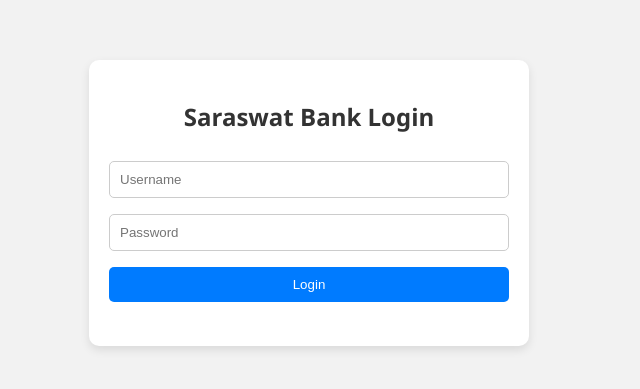
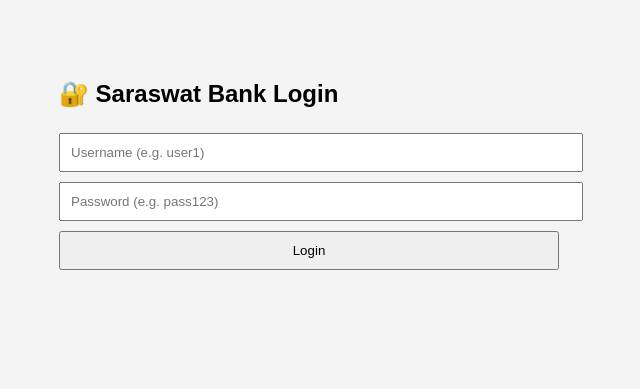
Before and after one commit to CHRISTUPREMCHANDNEELA/trash, a Flask app: template templates/index.html in a window 1280 px wide. Shown: the top 389 px of the page, without its empty margins (331-971 px from the left). Run offline with Flask 3, Linux system fonts and the light colour scheme; the template is opened without the code that fills it, so the values that code supplies are empty.

Commit message:
changes doen

```diff
--- a/apps.py
+++ b/apps.py
@@ -5,6 +5,7 @@ from datetime import datetime
 app = Flask(__name__)
 CORS(app)
 
+# 🔐 Sample user data
 users = {
     "user1": {
         "password": "pass123",
@@ -18,10 +19,7 @@ users = {
     }
 }
 
-@app.route("/")
-def home():
-    return "Banking Portal Backend is running!"
-
+# Login API
 @app.route("/api/login", methods=["POST"])
 def login():
     data = request.get_json()
@@ -33,6 +31,7 @@ def login():
         return jsonify(success=True, account=user["account"])
     return jsonify(success=False, message="Invalid credentials"), 401
 
+# Fund Transfer API
 @app.route("/api/transfer", methods=["POST"])
 def transfer():
     data = request.get_json()
@@ -53,9 +52,6 @@ def transfer():
     else:
         return jsonify(success=False, message="Insufficient balance"), 400
 
-@app.route("/")
-def home():
-    return "Banking Portal Backend is running!"
-
+# Run server
 if __name__ == "__main__":
     app.run(debug=True)
--- a/templates/index.html
+++ b/templates/index.html
@@ -1,175 +1,107 @@
 <!DOCTYPE html>
-<html lang="en">
+<html>
 <head>
-  <meta charset="UTF-8">
   <title>Saraswat Bank Portal</title>
+  <meta charset="UTF-8" />
   <style>
     body {
-      font-family: 'Segoe UI', sans-serif;
-      background-color: #f2f2f2;
-      margin: 0;
-      padding: 0;
+      font-family: Arial;
+      max-width: 500px;
+      margin: 40px auto;
+      padding: 20px;
+      background: #f4f4f4;
     }
-
-    .container {
-      width: 400px;
-      margin: 60px auto;
-      padding: 20px;
-      background-color: #fff;
+    input, button {
+      padding: 10px;
+      margin: 5px 0;
+      width: 100%;
+    }
+    .section {
+      margin-top: 30px;
+      background: white;
+      padding: 15px;
       border-radius: 10px;
-      box-shadow: 0 4px 10px rgba(0,0,0,0.1);
-    }
-
-    h2, h3 {
-      text-align: center;
-      color: #333;
-    }
-
-    input, button {
-      width: 100%;
-      padding: 10px;
-      margin: 8px 0;
-      box-sizing: border-box;
-      border-radius: 5px;
-      border: 1px solid #ccc;
-    }
-
-    button {
-      background-color: #007bff;
-      color: white;
-      border: none;
-      cursor: pointer;
-    }
-
-    button:hover {
-      background-color: #0056b3;
-    }
-
-    .hidden {
-      display: none;
-    }
-
-    ul {
-      list-style: none;
-      padding: 0;
-    }
-
-    .success {
-      color: green;
-    }
-
-    .error {
-      color: red;
-    }
-
-    .section {
-      margin-top: 20px;
+      box-shadow: 0 0 10px #ccc;
     }
   </style>
 </head>
 <body>
+  <h2>🔐 Saraswat Bank Login</h2>
+  <input type="text" id="username" placeholder="Username (e.g. user1)">
+  <input type="password" id="password" placeholder="Password (e.g. pass123)">
+  <button onclick="login()">Login</button>
 
-  <div class="container" id="loginForm">
-    <h2>Saraswat Bank Login</h2>
-    <input type="text" id="username" placeholder="Username" />
-    <input type="password" id="password" placeholder="Password" />
-    <button onclick="login()">Login</button>
-    <p id="loginMessage" class="error"></p>
-  </div>
+  <div id="accountSection" class="section" style="display: none;">
+    <h3>💳 Account Info</h3>
+    <p><strong>Account No:</strong> <span id="accNum"></span></p>
+    <p><strong>Balance:</strong> ₹<span id="balance"></span></p>
 
-  <div class="container hidden" id="dashboard">
-    <h2>Welcome, <span id="displayUser"></span></h2>
+    <h4>💸 Transfer Funds</h4>
+    <input type="text" id="toAccount" placeholder="To Account">
+    <input type="number" id="amount" placeholder="Amount to Transfer">
+    <button onclick="transfer()">Send</button>
 
-    <div class="section">
-      <h3>Account Information</h3>
-      <p><strong>Account Number:</strong> <span id="accountNumber"></span></p>
-      <p><strong>Balance:</strong> ₹<span id="balance"></span></p>
-    </div>
-
-    <div class="section">
-      <h3>Fund Transfer</h3>
-      <input type="text" id="toAccount" placeholder="To Account Number" />
-      <input type="number" id="amount" placeholder="Amount" />
-      <button onclick="transfer()">Transfer</button>
-      <p id="transferMessage"></p>
-    </div>
-
-    <div class="section">
-      <h3>Transaction History</h3>
-      <ul id="transactionList"></ul>
-    </div>
+    <h4>📜 Transaction History</h4>
+    <ul id="transactions"></ul>
   </div>
 
   <script>
-    const mockUser = {
-      username: "user1",
-      password: "pass123",
-      account: {
-        accountNumber: "SB123456789",
-        balance: 5000,
-        transactions: [
-          { type: "Deposit", amount: 5000, date: "2024-01-01" }
-        ]
-      }
-    };
-
-    let currentUser = null;
+    let account = null;
 
     function login() {
-      const username = document.getElementById("username").value;
-      const password = document.getElementById("password").value;
-
-      if (username === mockUser.username && password === mockUser.password) {
-        currentUser = JSON.parse(JSON.stringify(mockUser)); // clone mock data
-        document.getElementById("loginForm").classList.add("hidden");
-        document.getElementById("dashboard").classList.remove("hidden");
-        document.getElementById("displayUser").textContent = username;
-        loadDashboard();
-      } else {
-        document.getElementById("loginMessage").textContent = "Invalid username or password";
-      }
-    }
-
-    function loadDashboard() {
-      document.getElementById("accountNumber").textContent = currentUser.account.accountNumber;
-      document.getElementById("balance").textContent = currentUser.account.balance.toFixed(2);
-
-      const list = document.getElementById("transactionList");
-      list.innerHTML = "";
-      currentUser.account.transactions.forEach(tx => {
-        const item = document.createElement("li");
-        item.textContent = `${tx.type} of ₹${tx.amount} on ${tx.date}`;
-        list.appendChild(item);
+      fetch("http://127.0.0.1:5000/api/login", {
+        method: "POST",
+        headers: { "Content-Type": "application/json" },
+        body: JSON.stringify({
+          username: document.getElementById("username").value,
+          password: document.getElementById("password").value
+        })
+      })
+      .then(res => res.json())
+      .then(data => {
+        if (data.success) {
+          account = data.account;
+          document.getElementById("accountSection").style.display = "block";
+          document.getElementById("accNum").innerText = account.accountNumber;
+          document.getElementById("balance").innerText = account.balance.toFixed(2);
+          renderTransactions(account.transactions);
+        } else {
+          alert("Login failed: " + data.message);
+        }
       });
     }
 
     function transfer() {
+      const amount = parseFloat(document.getElementById("amount").value);
       const toAccount = document.getElementById("toAccount").value;
-      const amount = parseFloat(document.getElementById("amount").value);
-      const message = document.getElementById("transferMessage");
 
-      if (!toAccount || isNaN(amount) || amount <= 0) {
-        message.textContent = "Please enter valid account and amount";
-        message.className = "error";
-        return;
-      }
+      fetch("http://127.0.0.1:5000/api/transfer", {
+        method: "POST",
+        headers: { "Content-Type": "application/json" },
+        body: JSON.stringify({ toAccount, amount })
+      })
+      .then(res => res.json())
+      .then(data => {
+        if (data.success) {
+          account = data.account;
+          document.getElementById("balance").innerText = account.balance.toFixed(2);
+          renderTransactions(account.transactions);
+          alert("Transfer successful!");
+        } else {
+          alert("Transfer failed: " + data.message);
+        }
+      });
+    }
 
-      if (currentUser.account.balance >= amount) {
-        currentUser.account.balance -= amount;
-        currentUser.account.transactions.push({
-          type: "Transfer",
-          amount: amount,
-          date: new Date().toISOString().split("T")[0]
-        });
-        message.textContent = "Transfer successful!";
-        message.className = "success";
-        loadDashboard();
-      } else {
-        message.textContent = "Insufficient balance!";
-        message.className = "error";
-      }
+    function renderTransactions(txns) {
+      const list = document.getElementById("transactions");
+      list.innerHTML = "";
+      txns.slice().reverse().forEach(txn => {
+        const li = document.createElement("li");
+        li.innerText = `${txn.date}: ${txn.type} ₹${txn.amount}`;
+        list.appendChild(li);
+      });
     }
   </script>
-
 </body>
 </html>
```
